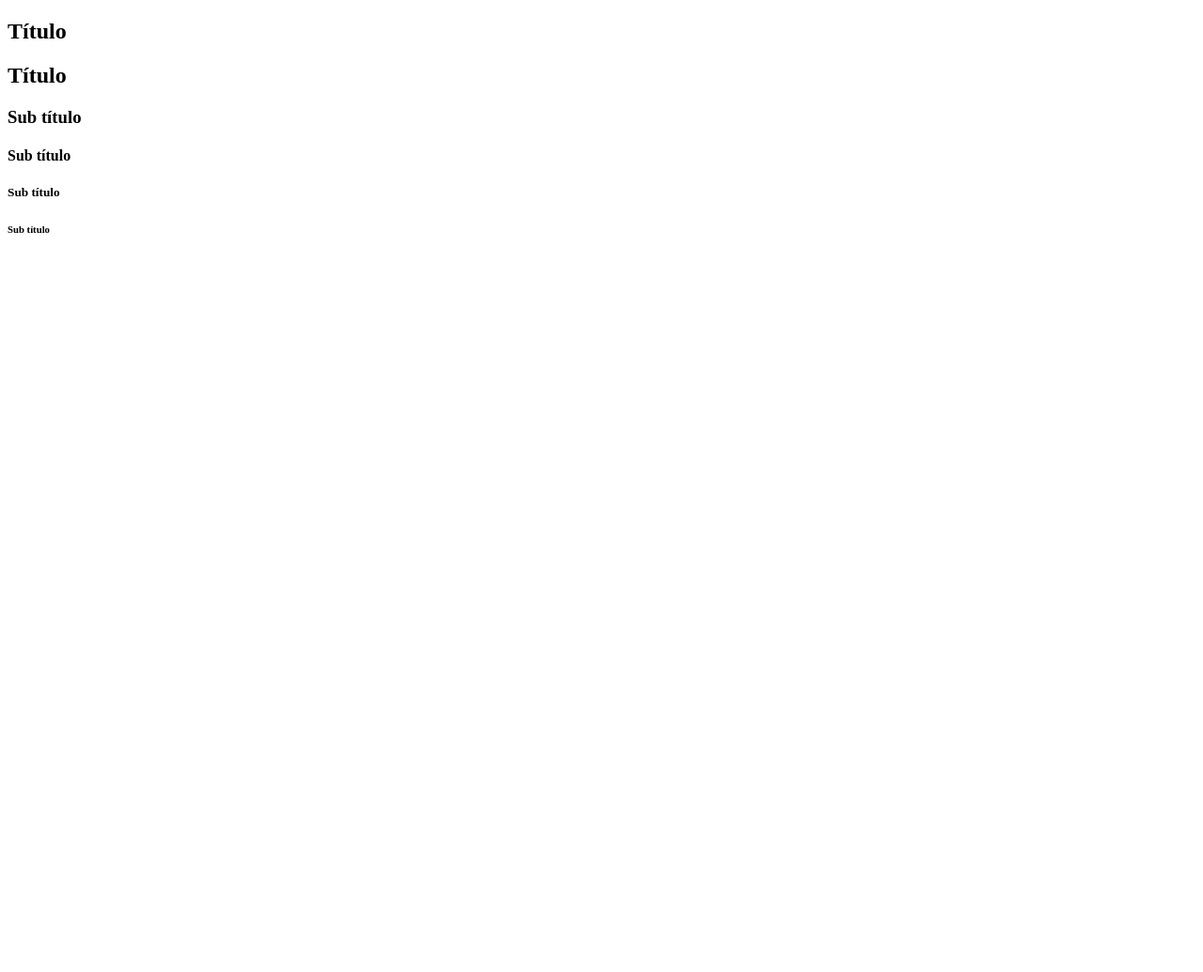
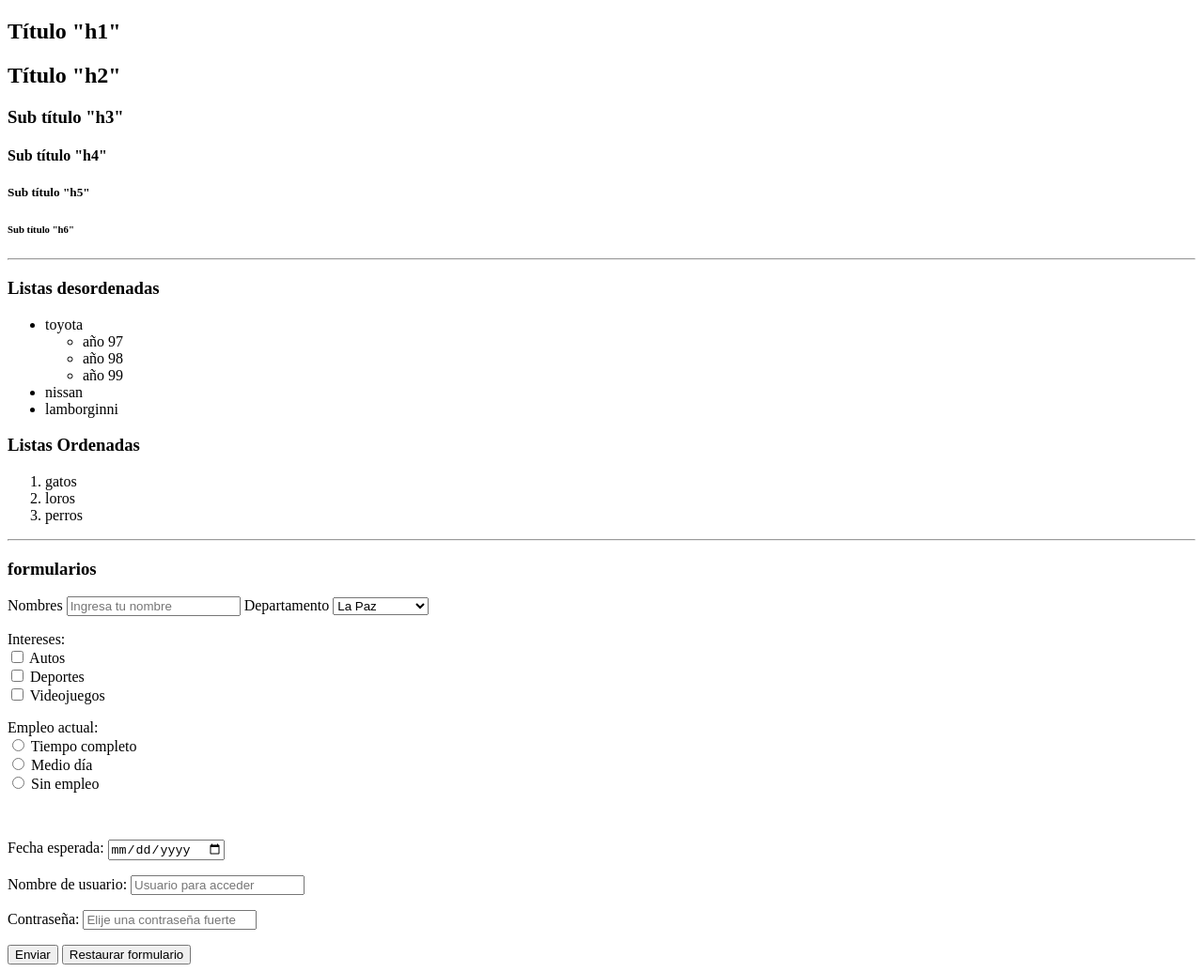
Before and after one commit to aaron-fabricio-sc/ubi-practice, a plain HTML site: page index.html in a window 1280 px wide. Shown: the whole page at 94% size. Before the commit the page ends 800 px from the top, so only its background shows below. Drawn offline with Linux system fonts and the light colour scheme.

Commit message:
se agregaron formularios y ejemplos

```diff
--- a/index.html
+++ b/index.html
@@ -7,13 +7,74 @@
 </head>
 <body>
     <section>
-        <h1>Título</h1>
-        <h2>Título</h2>
-        <h3>Sub título</h3>
-        <h4>Sub título</h4>
-        <h5>Sub título</h5>
-        <h6>Sub título</h6>
+        <h1>Título "h1"</h1>
+        <h2>Título "h2"</h2>
+        <h3>Sub título "h3"</h3>
+        <h4>Sub título "h4"</h4>
+        <h5>Sub título "h5"</h5>
+        <h6>Sub título "h6"</h6>
     </section>
+    <hr>
+    <section>
+        <h3>Listas desordenadas</h3>
+        <ul>
+            <li>toyota
+                <ul>
+                    <li>año 97</li>
+                    <li>año 98</li>
+                    <li>año 99</li>
 
+                </ul>
+            </li>
+            <li>nissan</li>
+            <li>lamborginni</li>
+
+        </ul>
+        <h3>
+            Listas Ordenadas
+        </h3>
+        <ol>
+            <li>gatos</li>
+            <li>loros</li>
+            <li>perros</li>
+        </ol>
+    </section>
+    <hr>
+    <section>
+        <h3>formularios</h3>
+        <form action="">
+            <label for="nombre">Nombres</label>
+            <input type="text" name="" id="nombre" placeholder="Ingresa tu nombre">
+            <label for="depa">Departamento</label>
+            <select name="" id="depa">
+                <option value="La Paz">La Paz</option>
+                <option value="Cochabamba">Cochabamba</option>
+                <option value="Santa Cruz">Santa Cruz</option>
+
+            </select>
+
+            <br>
+            <p>
+                Intereses:<br>
+                <input type="checkbox" name="cb-autos" value="gusta"> Autos<br>
+                <input type="checkbox" name="cb-deportes" value="gusta"> Deportes<br>
+                <input type="checkbox" name="cb-videojuegos" value="gusta"> Videojuegos
+              </p>
+
+              <p>
+                Empleo actual:<br>
+                <input type="radio" name="empleoactual" value="tiempocompleto"> Tiempo completo<br>
+                <input type="radio" name="empleoactual" value="mediodia"> Medio día<br>
+                <input type="radio" name="empleoactual" value="sinempleo"> Sin empleo
+              </p><br>
+              <p>Fecha esperada: <input type="date" name="fechaesperada">
+                <p>Nombre de usuario: <input type="text" name="usuario" placeholder="Usuario para acceder"></p>
+                <p>Contraseña: <input type="password" name="pass" placeholder="Elije una contraseña fuerte"></p>
+              <input type="submit" value="Enviar">
+
+              <input type="reset" value="Restaurar formulario">
+
+        </form>
+    </section>
 </body>
 </html>
```
